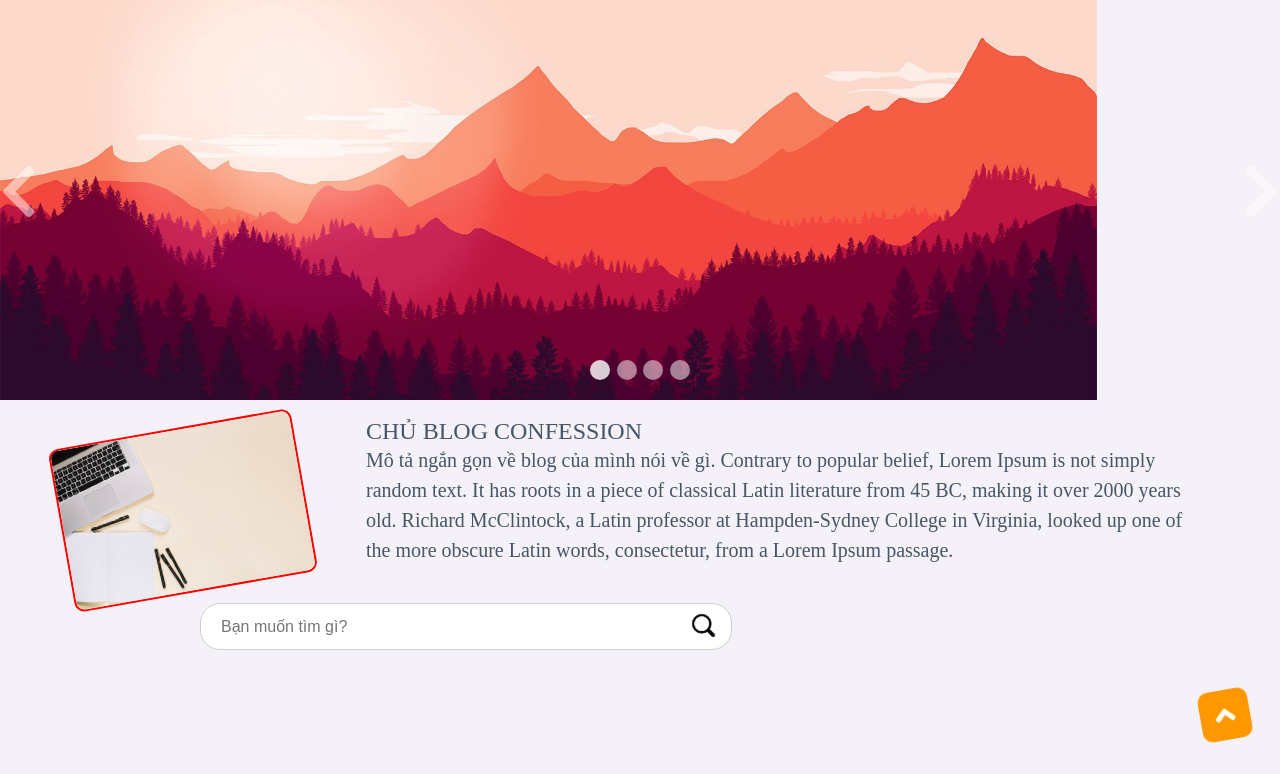
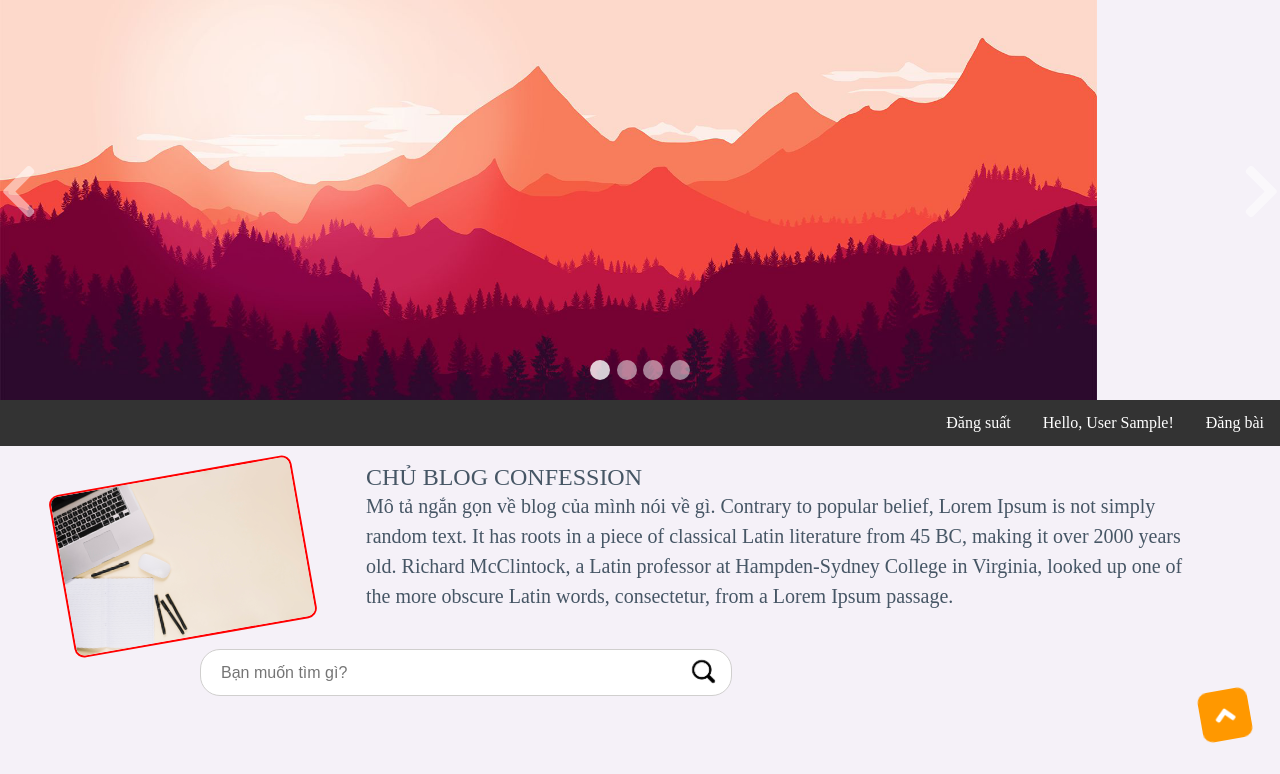
Before and after one commit to VoocBlog/VoocBlogFinal, a Django app: template VoocBlog/voocblog/SigninSignup/templates/pages/homelogin.html in a window 1280 px wide. Shown: the top 774 px of the page. Run offline with Django 3.2, Linux system fonts and the light colour scheme; the template is opened without the code that fills it, so the values that code supplies are empty; the visitor is signed in with stand-in values (Sample User, id 1); data comes from the database, SQL or seed files in the repository; some libraries are stand-ins or nearby versions.

Commit message:
Edit model and add the comment function

```diff
--- a/VoocBlog/voocblog/SigninSignup/templates/LoginRegister/sign-up.html
+++ b/VoocBlog/voocblog/SigninSignup/templates/LoginRegister/sign-up.html
@@ -28,7 +28,7 @@
 						<input class="type-input input-comfirmPassword" type="password" name="confirmPassword" placeholder="Nhập lại mật khẩu" />
 	                	<!-- <p class="csbm"><input type="checkbox" class="checkbox">
 	                		Đồng ý với <a href="">Chính sách & bảo mật</a></p> -->
-	                	<input class="checkbox" type="checkbox">
+	                	<input class="checkbox" type="checkbox" checked="true">
 	                		<span>Đồng ý với <a href="">Chính sách & bảo mật</a></span>
 	                	<button type="submit" value="register" class="btn-login">Đăng ký</button>
 	            	</form>
--- a/VoocBlog/voocblog/SigninSignup/templates/pages/homelogin.html
+++ b/VoocBlog/voocblog/SigninSignup/templates/pages/homelogin.html
@@ -5,7 +5,7 @@
 {% endblock title %}
 
 {% block navi_bar_login %}
-    {% for user in Query %}
+    {% comment %} {% for user in Query %}
         <div class="navigation-bar">
             <ul class="bg-nav-bar">
                 <li><a href="#posting-tab" value="showtext">Đăng bài</a></li>
@@ -13,6 +13,23 @@
                 <li><a href="{% url 'logout' %}">Đăng suất</a></li>
             </ul>
         </div>
-    {% endfor %}
+    {% endfor %} {% endcomment %}
+    {% if user is None %}
+        <div class="navigation-bar">
+            <ul class="bg-nav-bar">
+                <li><a href="#posting-tab" value="showtext">Đăng bài</a></li>
+                <li><a href="{% url 'signin' %}">Đăng nhập</a></li>
+                <li><a href="{% url 'signup' %}">Đăng ký</a></li>
+            </ul>
+        </div>
+    {% else %}
+        <div class="navigation-bar">
+            <ul class="bg-nav-bar">
+                <li><a href="#posting-tab" value="showtext">Đăng bài</a></li>
+                <li><a href="{% url 'loginprofile' %}">Hello, {{user.last_name}} {{user.first_name}}! </a></li>
+                <li><a href="{% url 'logout' %}">Đăng suất</a></li>
+            </ul>
+        </div>
+    {% endif %}
 
 {% endblock  %}
--- a/VoocBlog/voocblog/detailpage/urls.py
+++ b/VoocBlog/voocblog/detailpage/urls.py
@@ -4,4 +4,5 @@
 urlpatterns = [
     path('', views.Error),
     path('<int:id>', views.PostDetail),
+    path('<int:pk>/', views.Comment, name='comment'),
 ]
--- a/VoocBlog/voocblog/roles/models.py
+++ b/VoocBlog/voocblog/roles/models.py
@@ -27,7 +27,7 @@
     date_cmt = models.DateTimeField(auto_now_add=True)
     is_like = models.IntegerField(default=0)
     like_amount = models.IntegerField()
-    post = models.ForeignKey(Post, on_delete=models.CASCADE)
+    post = models.ForeignKey(Post, on_delete=models.CASCADE, related_name='comments')
     author = models.ForeignKey(settings.AUTH_USER_MODEL, on_delete=models.CASCADE, related_name='comments')
 
     def __str__(self):
```
Also changed, not shown: VoocBlog/voocblog/detailpage/forms.py (added, +19 -0 lines), VoocBlog/voocblog/detailpage/templates/detail/detailpost.html (+26 -1 lines), VoocBlog/voocblog/detailpage/templates/detail/dtbase.html (+3 -13 lines), VoocBlog/voocblog/detailpage/views.py (+14 -4 lines), VoocBlog/voocblog/roles/migrations/0002_auto_20200424_0840.py (added). Lines whose indentation alone changed are shown as unchanged.
